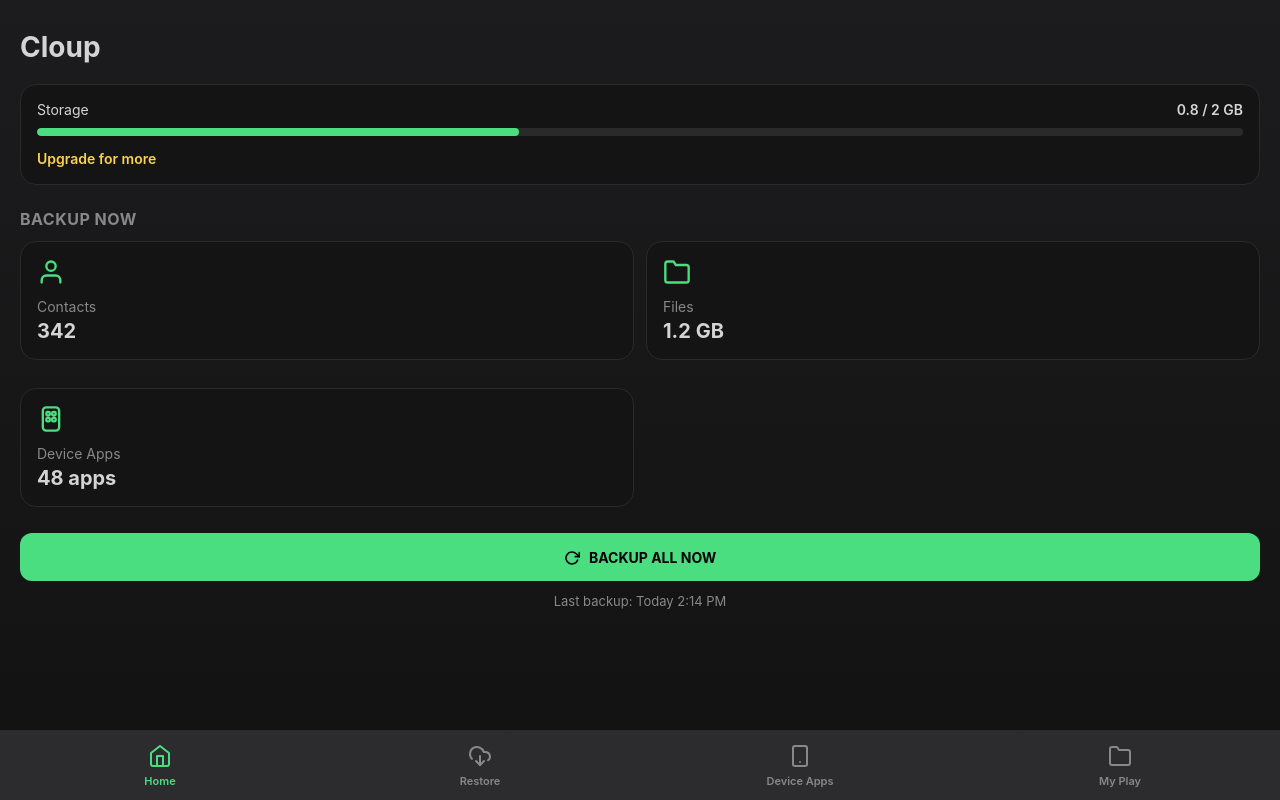
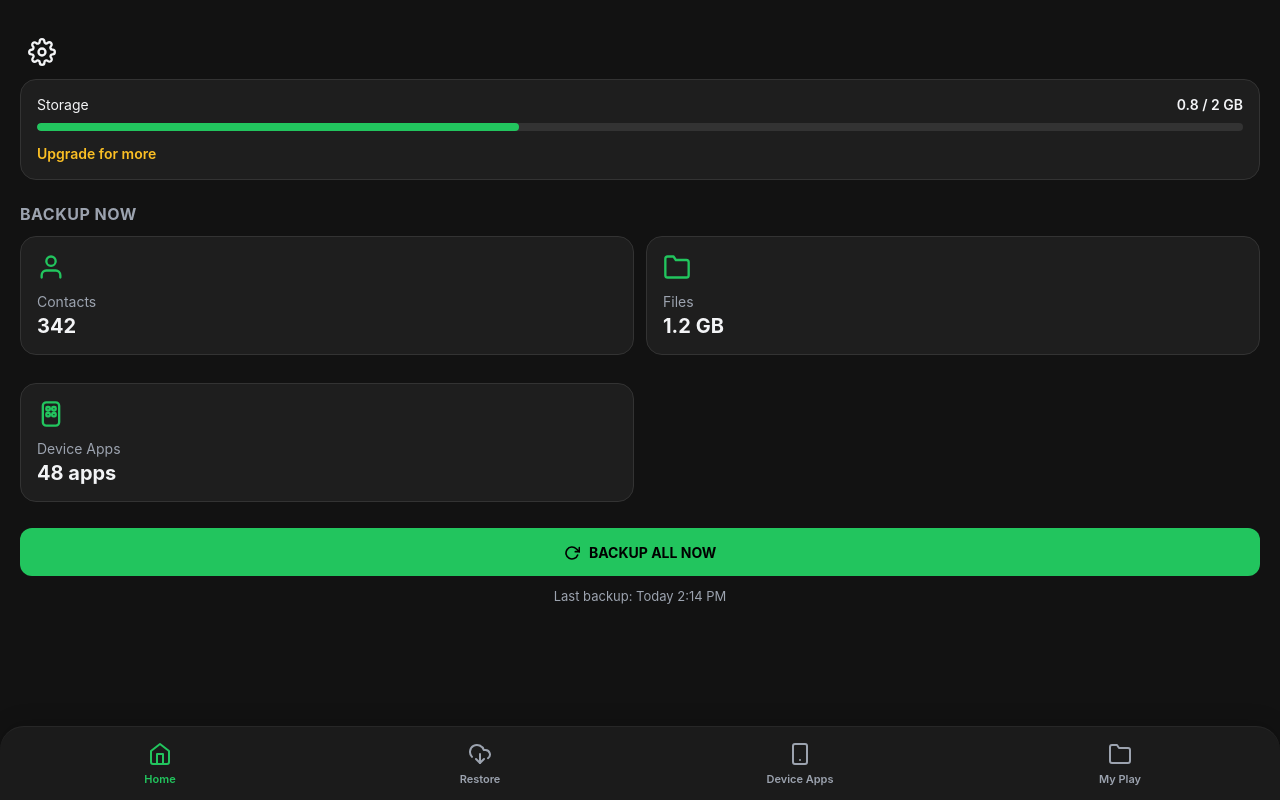
Before and after one commit to riemankojo-ui/cloup, a plain HTML site: page index.html in a window 1280 px wide. Drawn offline with Linux system fonts and the light colour scheme.

Commit message:
Update from Multi Bundle

```diff
--- a/index.html
+++ b/index.html
@@ -11,14 +11,14 @@
        ALL CSS IS IN HERE NOW (NO SEPARATE FILE)
        ========================================= */
     :root {
-  --bg: #050505;           /* Not absolute pure black, slightly softer */
-  --surface: #141414;      /* Softer dark gray for cards */
-  --surface-light: #1F1F1F;/* Soft lift for secondary buttons */
-  --text-main: #D4D4D4;    /* Soft warm-white, easier on the eyes */
-  --text-muted: #888888;   /* Muted gray for secondary text */
-  --border: #2A2A2A;       /* Soft border, not too sharp */
-  --accent: #4ADE80;       /* Softer, pastel green */
-  --warning: #FCD34D;      /* Soft pastel amber */
+  --bg: #121212;           /* Rich dark gray (not pure black) */
+  --surface: #1E1E1E;      /* Noticeably lighter cards */
+  --surface-light: #2C2C2E;/* Soft gray for buttons */
+  --text-main: #F3F4F6;    /* Crisp, bright white (not harsh) */
+  --text-muted: #9CA3AF;   /* Clean gray */
+  --border: #333333;       /* Soft, visible border */
+  --accent: #22C55E;       /* Vibrant green */
+  --warning: #FBBF24;      /* Bright amber */
 }
 
     * {
@@ -34,7 +34,6 @@
   background-color: var(--bg);
   color: var(--text-main);
   overflow: hidden;
-  background-image: linear-gradient(180deg, #1C1C1E 0%, #121212 100%); /* Adds a very soft gradient */
 }
 
     .app-container {
@@ -208,13 +207,17 @@
   bottom: 0;
   left: 0;
   right: 0;
-  height: 70px;
-  background: #2C2C2E; /* Soft gray tab bar */
-      border-top: 1px solid var(--border);
+  height: 74px;
+  background: rgba(30, 30, 30, 0.85); /* Soft translucent gray */
+  backdrop-filter: blur(12px); /* Frosted glass effect */
+  -webkit-backdrop-filter: blur(12px);
+  border-top: 1px solid rgba(255, 255, 255, 0.05); /* Very faint border */
+  border-radius: 24px 24px 0 0; /* Soft rounded top corners */
   display: flex;
   justify-content: space-around;
   align-items: center;
   padding-bottom: env(safe-area-inset-bottom);
+  box-shadow: 0 -4px 20px rgba(0, 0, 0, 0.15); /* Floating shadow */
 }
 
     .tab {
@@ -643,6 +646,32 @@
     margin-top: 10px;
     font-weight: 500;
   }
+
+  /* --- TOP BAR SETTINGS BUTTON --- */
+  .top-bar {
+    display: flex;
+    justify-content: flex-start;
+    padding: 10px 0 5px 0;
+  }
+  .icon-btn {
+    background: none;
+    border: none;
+    color: var(--text-main);
+    padding: 8px;
+    border-radius: 50%;
+    display: flex;
+    align-items: center;
+    justify-content: center;
+    cursor: pointer;
+    transition: background 0.15s;
+  }
+  .icon-btn:active {
+    background: var(--surface-light);
+  }
+  .icon-btn svg {
+    width: 28px;
+    height: 28px;
+  }
 </style>
 </head>
 <body>
@@ -651,7 +680,16 @@
 
     <!-- SCREEN 1: HOME -->
 <main id="screen-home" class="screen active">
-      <header class="large-title"><h1>Cloup</h1></header>
+
+  <!-- TOP BAR WITH SETTINGS LEFT -->
+  <div class="top-bar">
+    <button class="icon-btn" onclick="openSettings()">
+      <svg viewBox="0 0 24 24" fill="none" stroke="currentColor" stroke-width="2" stroke-linecap="round" stroke-linejoin="round">
+        <circle cx="12" cy="12" r="3"></circle>
+        <path d="M19.4 15a1.65 1.65 0 0 0 .33 1.82l.06.06a2 2 0 0 1 0 2.83 2 2 0 0 1-2.83 0l-.06-.06a1.65 1.65 0 0 0-1.82-.33 1.65 1.65 0 0 0-1 1.51V21a2 2 0 0 1-2 2 2 2 0 0 1-2-2v-.09A1.65 1.65 0 0 0 9 19.4a1.65 1.65 0 0 0-1.82.33l-.06.06a2 2 0 0 1-2.83 0 2 2 0 0 1 0-2.83l.06-.06a1.65 1.65 0 0 0 .33-1.82 1.65 1.65 0 0 0-1.51-1H3a2 2 0 0 1-2-2 2 2 0 0 1 2-2h.09A1.65 1.65 0 0 0 4.6 9a1.65 1.65 0 0 0-.33-1.82l-.06-.06a2 2 0 0 1 0-2.83 2 2 0 0 1 2.83 0l.06.06a1.65 1.65 0 0 0 1.82.33H9a1.65 1.65 0 0 0 1-1.51V3a2 2 0 0 1 2-2 2 2 0 0 1 2 2v.09a1.65 1.65 0 0 0 1 1.51 1.65 1.65 0 0 0 1.82-.33l.06-.06a2 2 0 0 1 2.83 0 2 2 0 0 1 0 2.83l-.06.06a1.65 1.65 0 0 0-.33 1.82V9a1.65 1.65 0 0 0 1.51 1H21a2 2 0 0 1 2 2 2 2 0 0 1-2 2h-.09a1.65 1.65 0 0 0-1.51 1z"></path>
+      </svg>
+    </button>
+  </div>
 
   <div class="card storage-card">
         <div class="storage-header">
@@ -755,6 +793,18 @@
       </div>
     </main>
 
+    <!-- SCREEN: SETTINGS -->
+<main id="screen-settings" class="screen">
+  <header class="large-title"><h1>Settings</h1></header>
+
+  <div class="card list-card">
+    <div class="list-item">Account <span>+233 55 000 0000</span></div>
+    <div class="list-item">Storage Plan <span>Free (2 GB)</span></div>
+    <div class="list-item">Restore History <span>›</span></div>
+    <div class="list-item">Help & Support <span>›</span></div>
+  </div>
+</main>
+
 <!-- FULL SCREEN APPS VIEW -->
 <div id="apps-view" class="hidden">
       <div class="apps-bar">
@@ -779,6 +829,7 @@
 
     <!-- BOTTOM NAVIGATION -->
 <nav class="bottom-tabs">
+  <!-- HOME TAB -->
   <button class="tab active" onclick="switchTab('home', this)">
     <svg class="tab-icon" viewBox="0 0 24 24" fill="none" stroke="currentColor" stroke-width="2" stroke-linecap="round" stroke-linejoin="round">
       <path d="M3 9l9-7 9 7v11a2 2 0 0 1-2 2H5a2 2 0 0 1-2-2z"></path>
@@ -819,6 +870,13 @@
 
   document.getElementById(`screen-${tabName}`).classList.add('active');
   el.classList.add('active');
+}
+
+// Open settings from the top-left icon
+function openSettings() {
+  document.querySelectorAll('.screen').forEach(s => s.classList.remove('active'));
+  document.getElementById('screen-settings').classList.add('active');
+  // Note: The bottom tabs will keep highlighting whichever tab was last active
 }
 
     // ---------- APP GRIDS (Device + My Play) ----------
```
Lines whose indentation alone changed are shown as unchanged.
